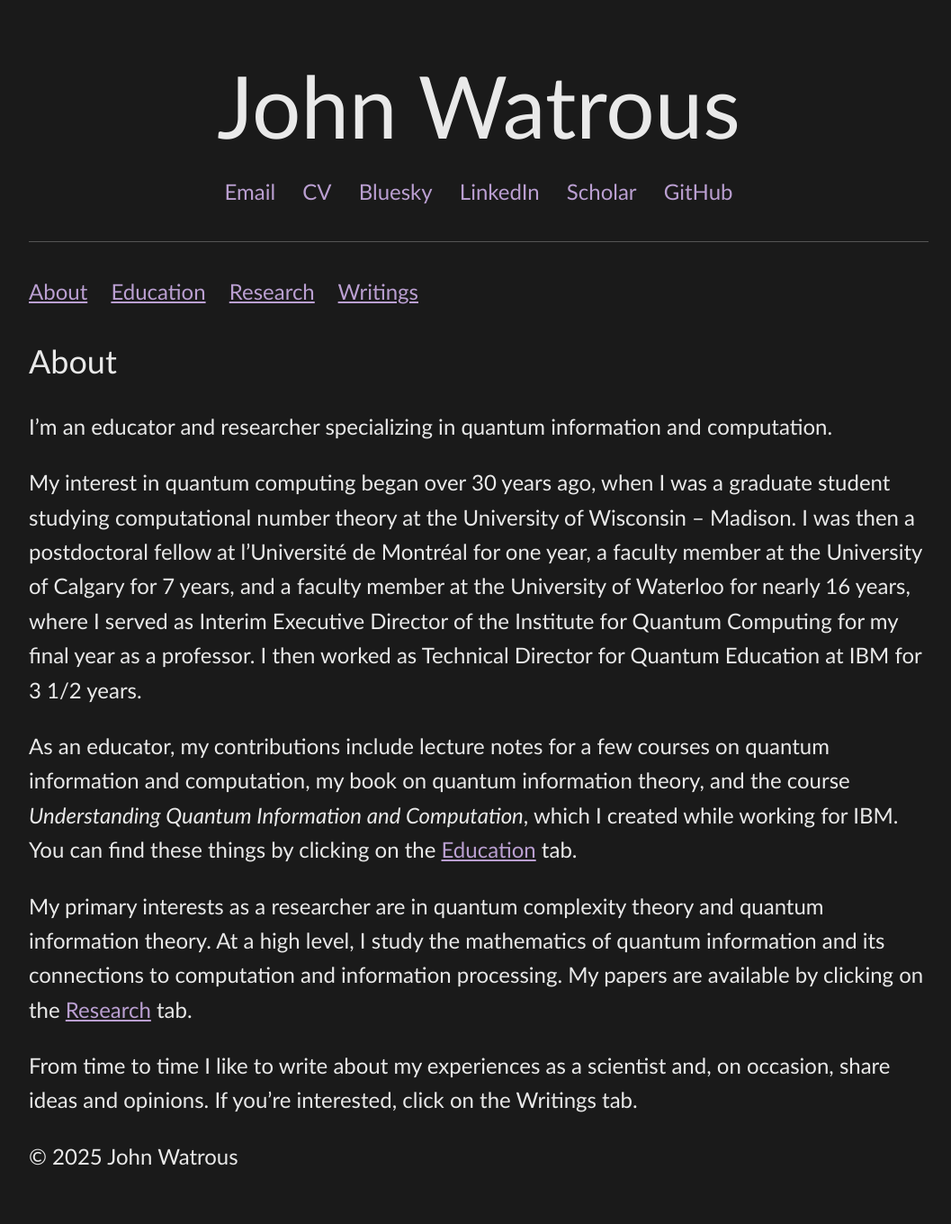
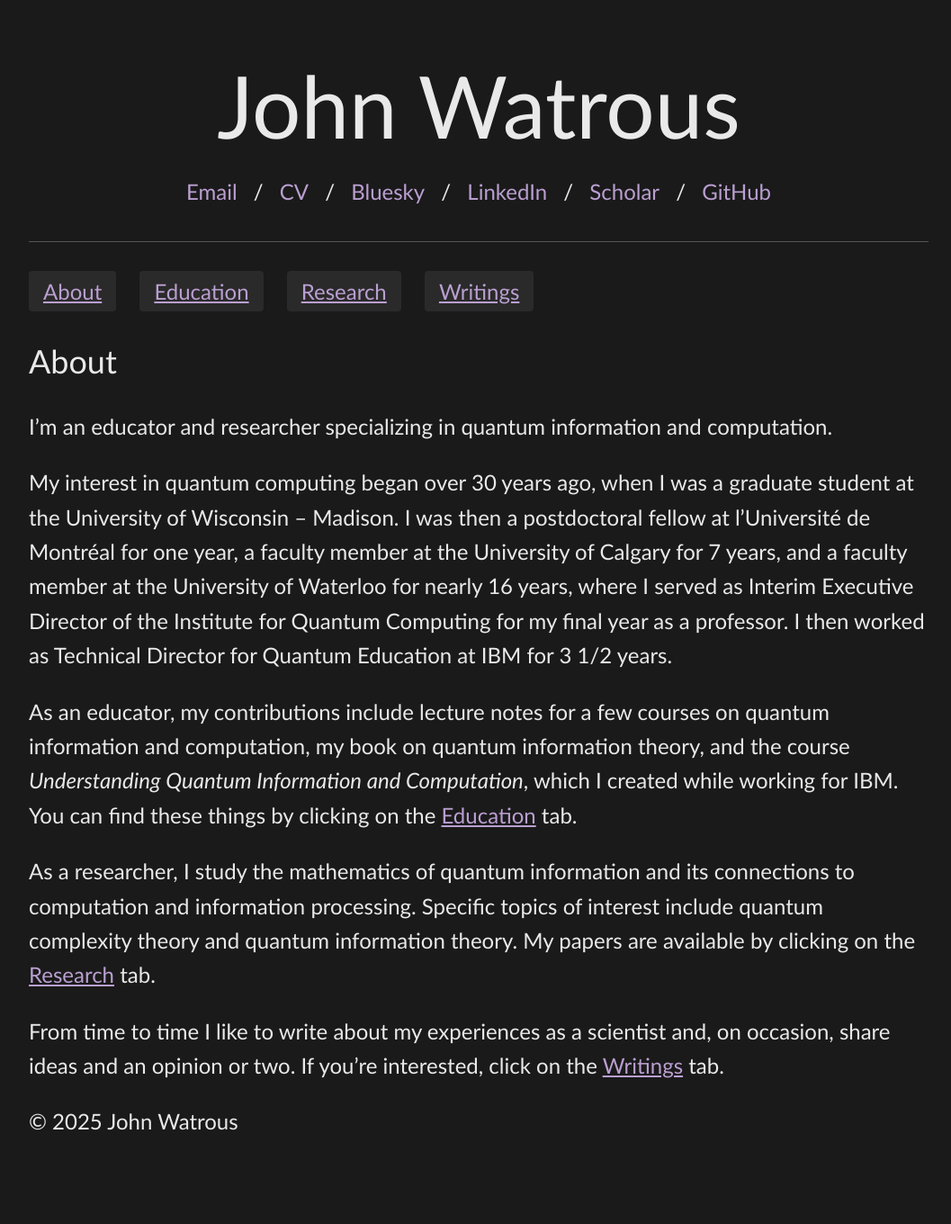
Before and after one commit to jhwatrous/jhwatrous.github.io, a Jekyll site: the page built from index.md, in a window 1280 px wide. Shown: the whole page at 90% size, without its empty margins (108-1165 px from the left). Built offline with Jekyll 4.4.1, drawn with Linux system fonts in a browser that asks for light colours; after the commit the page ends 1322 px from its top, so only the background shows below that.

Commit message:
Revising...

```diff
--- a/_layouts/default.html
+++ b/_layouts/default.html
@@ -12,10 +12,15 @@
 	<h1>{{ site.title }}</h1>
 	<div class="header-links">
 	  <a href="mailto:john.h.watrous@gmain.com">Email</a>
+	  /
           <a href="/path-to-cv.pdf">CV</a>
+	  /
           <a href="https://bsky.app/profile/johnwatrous.bsky.social">Bluesky</a>
+	  /
           <a href="https://www.linkedin.com/in/john-watrous-2b6b70251">LinkedIn</a>
+	  /
           <a href="https://scholar.google.ca/citations?user=KpCmyMcAAAAJ">Scholar</a>
+	  /
           <a href="https://github.com/jhwatrous">GitHub</a>
         </div>
         <hr class="header-separator">
--- a/assets/css/simple-dark.css
+++ b/assets/css/simple-dark.css
@@ -43,6 +43,13 @@ header h1 {
     text-decoration: underline;
 }
 
+header nav a {
+    margin-right: 20px;
+    padding: 8px 16px;
+    background-color: #2a2a2a;
+    border-radius: 4px;
+}
+
 .header-separator {
     border: none;
     border-top: 1px solid #555;
--- a/index.md
+++ b/index.md
@@ -7,10 +7,10 @@ title: Home
 
 I’m an educator and researcher specializing in quantum information and computation.
 
-My interest in quantum computing began over 30 years ago, when I was a graduate student studying computational number theory at the University of Wisconsin – Madison. I was then a postdoctoral fellow at l'Université de Montréal for one year, a faculty member at the University of Calgary for 7 years, and a faculty member at the University of Waterloo for nearly 16 years, where I served as Interim Executive Director of the Institute for Quantum Computing for my final year as a professor. I then worked as Technical Director for Quantum Education at IBM for 3 1/2 years.
+My interest in quantum computing began over 30 years ago, when I was a graduate student at the University of Wisconsin – Madison. I was then a postdoctoral fellow at l'Université de Montréal for one year, a faculty member at the University of Calgary for 7 years, and a faculty member at the University of Waterloo for nearly 16 years, where I served as Interim Executive Director of the Institute for Quantum Computing for my final year as a professor. I then worked as Technical Director for Quantum Education at IBM for 3 1/2 years.
 
 As an educator, my contributions include lecture notes for a few courses on quantum information and computation, my book on quantum information theory, and the course *Understanding Quantum Information and Computation*, which I created while working for IBM. You can find these things by clicking on the <a href="{{ '/education.html' | relative_url }}">Education</a> tab.
 
-My primary interests as a researcher are in quantum complexity theory and quantum information theory. At a high level, I study the mathematics of quantum information and its connections to computation and information processing. My papers are available by clicking on the <a href="{{ '/research.html' | relative_url }}">Research</a> tab.
+As a researcher, I study the mathematics of quantum information and its connections to computation and information processing. Specific topics of interest include quantum complexity theory and quantum information theory. My papers are available by clicking on the <a href="{{ '/research.html' | relative_url }}">Research</a> tab.
 
-From time to time I like to write about my experiences as a scientist and, on occasion, share ideas and opinions. If you're interested, click on the Writings tab.
+From time to time I like to write about my experiences as a scientist and, on occasion, share ideas and an opinion or two. If you're interested, click on the <a href="{{ '/writings.html' | relative_url }}">Writings</a> tab.
```
